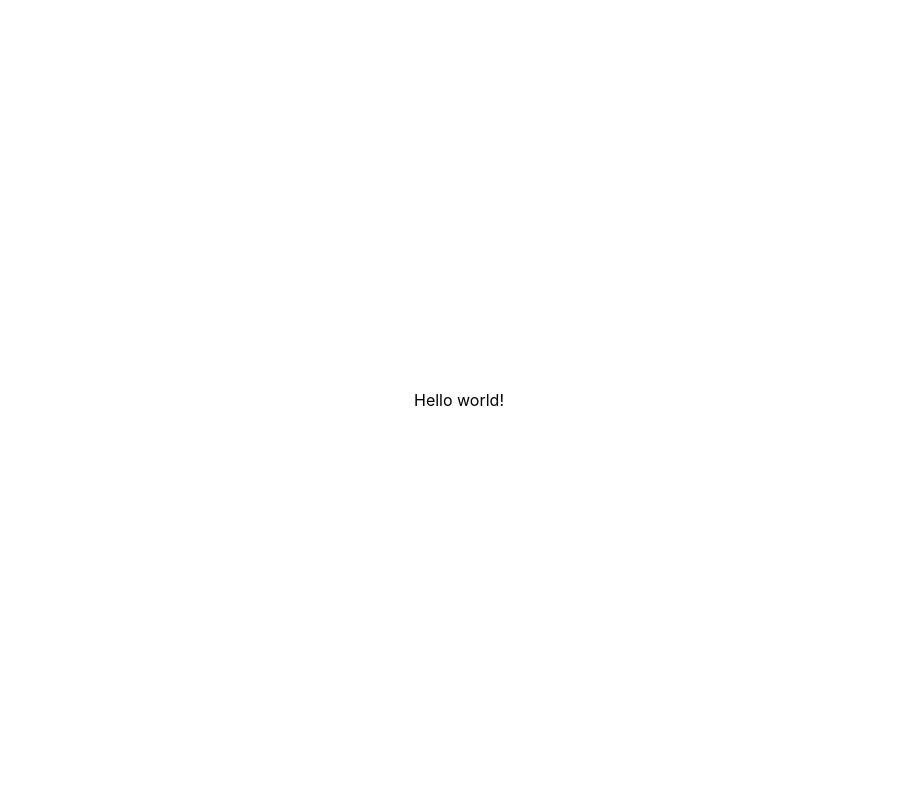
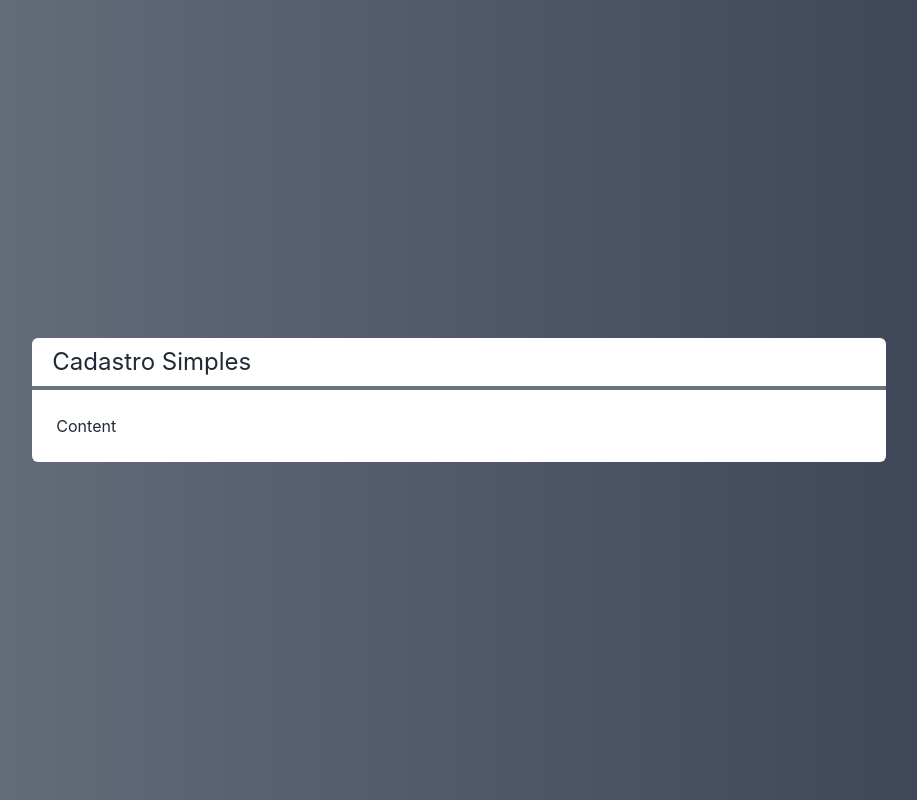
Before and after one commit to PSONetto/projeto-next-crud, a Next.js app: page / in a window 1280 px wide. Shown: the whole page, without its empty margins (181-1098 px from the left). Built offline with nearby package versions, Linux system fonts and the light colour scheme.

Commit message:
feat: implementa a estrutura básica inicial da página

```diff
--- /dev/null
+++ b/src/components/Layout.tsx
@@ -0,0 +1,20 @@
+import Title from "./Title"
+
+interface LayoutProps {
+    title: string
+    children: any
+}
+
+export default function Layout(props: LayoutProps) {
+    return (
+        <div className={`
+            flex flex-col w-2/3
+            bg-white text-gray-800 rounded-md
+        `}>
+            <Title>{props.title}</Title>
+            <div className="p-6">
+                {props.children}
+            </div>
+        </div>
+    )
+}
--- /dev/null
+++ b/src/components/Title.tsx
@@ -0,0 +1,10 @@
+export default function Title(props) {
+    return (
+        <div className="flex flex-col justify-center">
+            <h1 className="px-5 py-2 text-2xl">
+                {props.children}
+            </h1>
+            <hr className="border-2 border-gray-500" />
+        </div>
+    )
+}
--- a/src/pages/index.tsx
+++ b/src/pages/index.tsx
@@ -1,10 +1,17 @@
 import Head from 'next/head'
 import Image from 'next/image'
+import Layout from '../components/Layout'
 
 export default function Home() {
   return (
-    <div className="flex justify-center h-screen items-center">
-      <h1>Hello world!</h1>
+    <div className={`
+      flex justify-center h-screen items-center
+      bg-gradient-to-r from-gray-500 to-gray-700
+      text-white
+    `}>
+      <Layout title="Cadastro Simples">
+        <span>Content</span>
+      </Layout>
     </div>
   )
 }
```
Also changed, not shown: LICENSE.txt (added), 1 other file (tests, documents, lock files or other folders).
